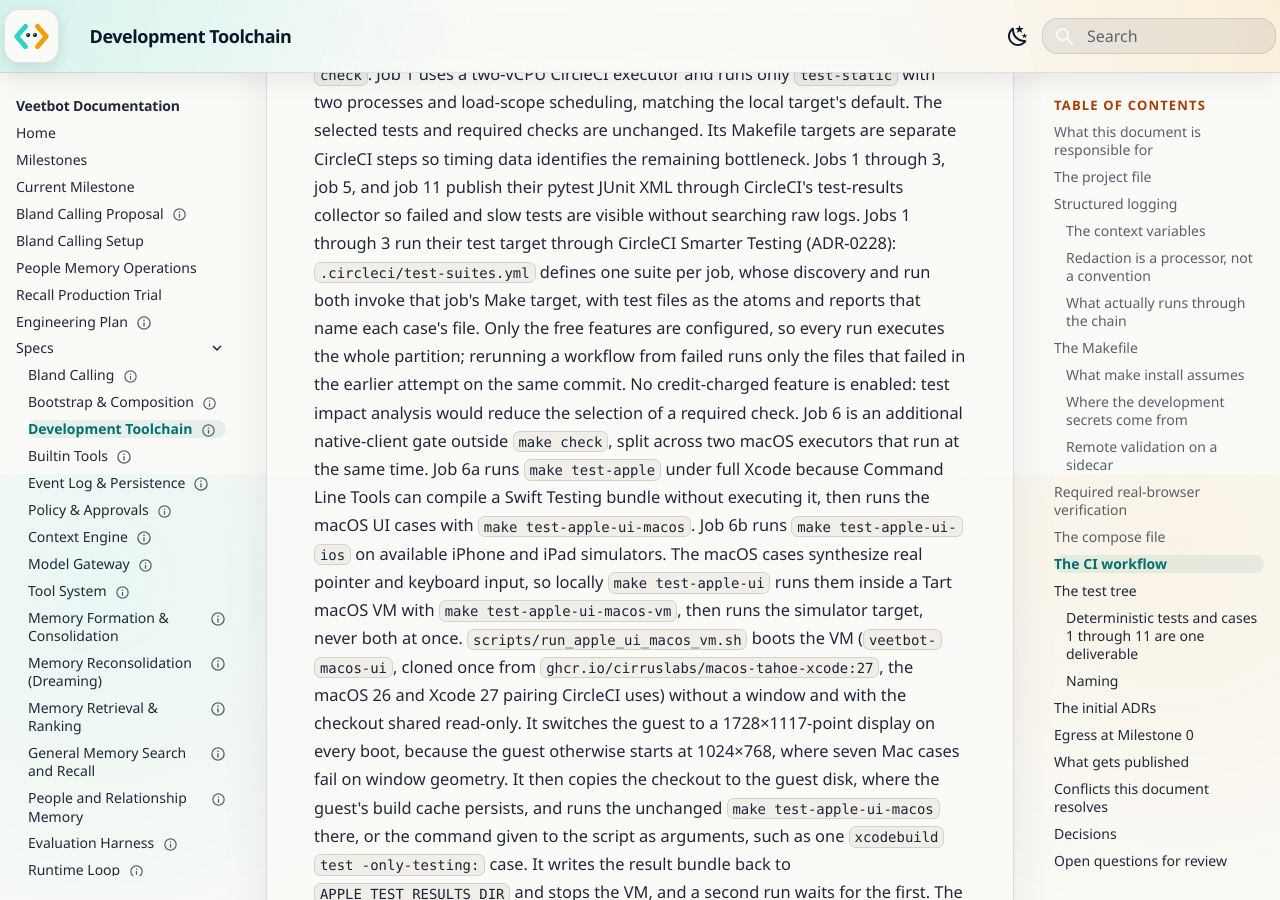
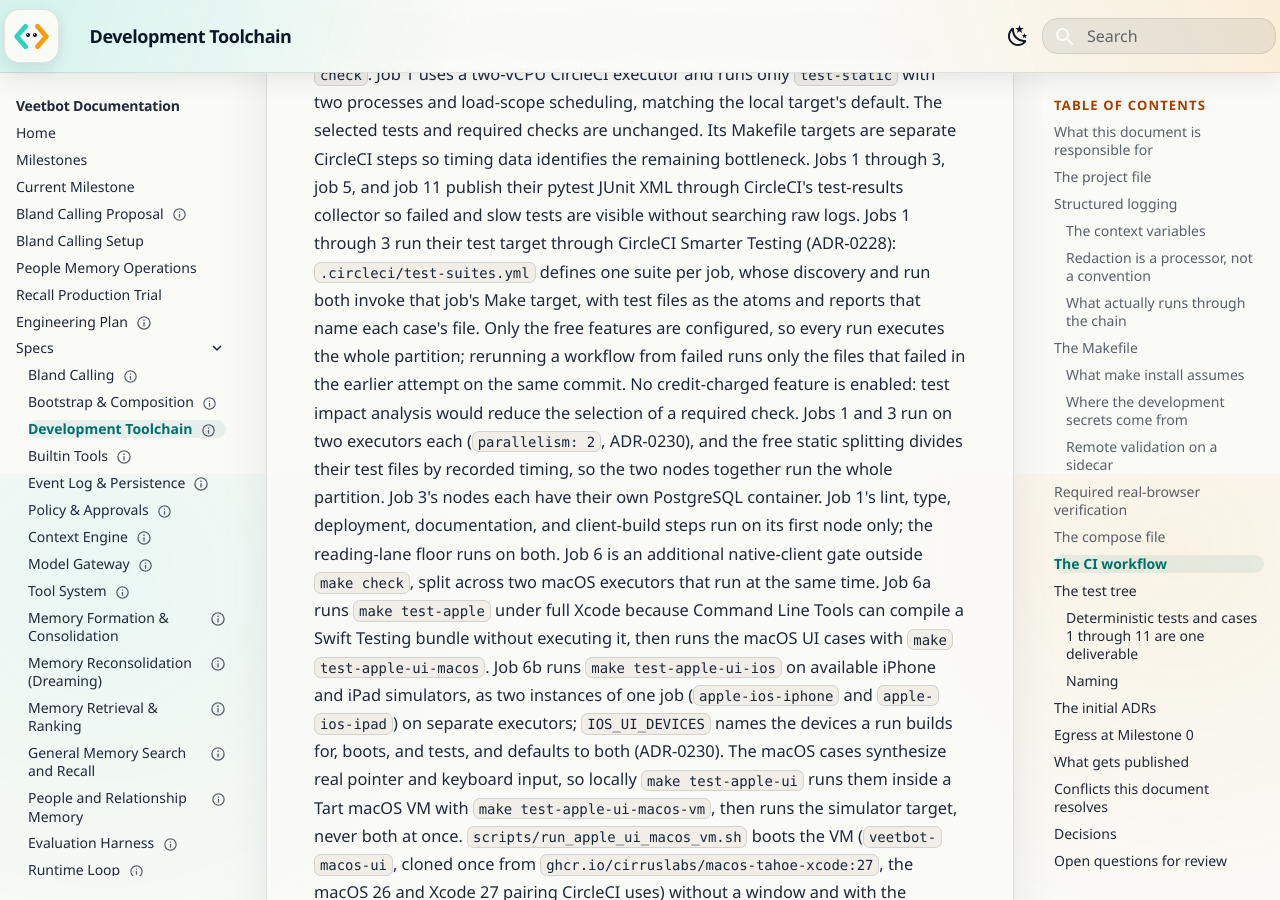
Before and after one commit to avitus/veetbot, an MkDocs documentation site: the page built from docs/plan/development-toolchain.md, in a window 1280 px wide and 900 px high, scrolled down 12126 px. Built offline with MkDocs 1.6.1 and Material for MkDocs 9.7.7, drawn with Linux system fonts in a browser that asks for light colours; some of the changed text lies outside the part shown.

Commit message:
ci: split the longest verify jobs across executors
A requested verify run lasts as long as its longest job: apple-ios at
about 30 minutes (one machine building once and testing both simulators),
then integration at 20-25 and static at 17-19 (pipelines 1139-1267).

- apple-ios takes a device parameter and runs as apple-ios-iphone and
  apple-ios-ipad; make test-apple-ui-ios reads IOS_UI_DEVICES (default
  both) and builds, boots and tests only the named devices.
- static and integration set parallelism 2; Smarter Testing's free static
  splitting divides their files by timing. static's non-test checks run on
  node 0 only.
- The ADR-0114 exact-tree record is written per node (verified-v2 key);
  main halts a job only when every node of its split has a record.

Proposed ADR-0230.

Red: tests/unit/test_ci_parallel_partitions.py, 10 failed (no device
parameter, no parallelism, single-node record, recipe ran both devices
and accepted an unknown one). Green: 13 passed; the stand-in xcrun and
xcodebuild run the real recipe for each device. test_toolchain.py's pinned
job list, package requirements and tree-record shape updated to match;
137 toolchain/workflow tests pass; circleci config validate passes; make
docs-check passes. Hosted timing is not measured yet.

Reading-Lane: A

Co-Authored-By: Claude Opus 5.5 <noreply@anthropic.com>
Glen-Conversation: c0c2ae77-ea24-44bc-aaf4-168a90712cc4

```diff
--- a/docs/plan/development-toolchain.md
+++ b/docs/plan/development-toolchain.md
@@ -503,13 +503,20 @@ atoms and reports that name each case's file. Only the free features are
 configured, so every run executes the whole partition; rerunning a workflow from
 failed runs only the files that failed in the earlier attempt on the same
 commit. No credit-charged feature is enabled: test impact analysis would reduce
-the selection of a required check.
+the selection of a required check. Jobs 1 and 3 run on two executors each
+(`parallelism: 2`, ADR-0230), and the free static splitting divides their test
+files by recorded timing, so the two nodes together run the whole partition.
+Job 3's nodes each have their own PostgreSQL container. Job 1's lint, type,
+deployment, documentation, and client-build steps run on its first node only;
+the reading-lane floor runs on both.
 Job 6 is an additional native-client gate outside `make check`, split across
 two macOS executors that run at the same time. Job 6a runs `make test-apple`
 under full Xcode because Command Line Tools can compile a Swift Testing bundle
 without executing it, then runs the macOS UI cases with
 `make test-apple-ui-macos`. Job 6b runs `make test-apple-ui-ios` on available
-iPhone and iPad simulators. The macOS cases synthesize real pointer and
+iPhone and iPad simulators, as two instances of one job (`apple-ios-iphone` and
+`apple-ios-ipad`) on separate executors; `IOS_UI_DEVICES` names the devices a
+run builds for, boots, and tests, and defaults to both (ADR-0230). The macOS cases synthesize real pointer and
 keyboard input, so locally `make test-apple-ui` runs them inside a Tart macOS
 VM with `make test-apple-ui-macos-vm`, then runs the simulator target, never
 both at once. `scripts/run_apple_ui_macos_vm.sh` boots the VM
@@ -681,15 +688,16 @@ Three workflow-level facts complete the definition:
     selects trusted `dev` or the isolated recall release with its exact-revision
     context admission, and only in a requested pipeline; it does not
     receive publication credentials.
-    Production delivery begins only after all eight required verification jobs
-    and both browser-image instances pass. On `main`, each verification job
+    Production delivery begins only after all eight required verification jobs,
+    both simulator instances of job 6b, and both browser-image instances pass. On `main`, each verification job
     except `public-site` halts
     successfully right after checkout when it finds its own record for the
     commit's source tree, and otherwise runs in full (ADR-0114). A job writes
     that CircleCI cache record, keyed by job and tree hash, only after its last
     step has passed, so a merge commit that reproduces the verified head of its
     pull request is not tested a second time, while any tree nothing verified
-    is. `static` checks the reading-lane floor before it looks for the record,
+    is. Each node of a parallel job writes its own record, and the job halts
+    only when every node of the current split has one (ADR-0230). `static` checks the reading-lane floor before it looks for the record,
     and no branch other than `main` ever skips. On
     `main`, macOS TestFlight delivery follows the successful application deploy
     in its own serial group; it does not run for pull requests or manual
--- a/mkdocs.yml
+++ b/mkdocs.yml
@@ -362,4 +362,5 @@ nav:
       - ADR-0221 Unattended call plans: adr/0221-unattended-call-plans.md
       - ADR-0228 Smarter Testing partitions: adr/0228-smarter-testing-partitions.md
       - ADR-0229 Real-browser cases off the desktop: adr/0229-real-browser-cases-run-off-the-owners-desktop.md
+      - ADR-0230 Parallel verify partitions: adr/0230-parallel-verify-partitions.md
   - Changelog: changelog.md
```
Also changed, not shown: docs/adr/0230-parallel-verify-partitions.md (added, +50 -0 lines), docs/adr/index.md (+1 -0 lines), 4 other files.
